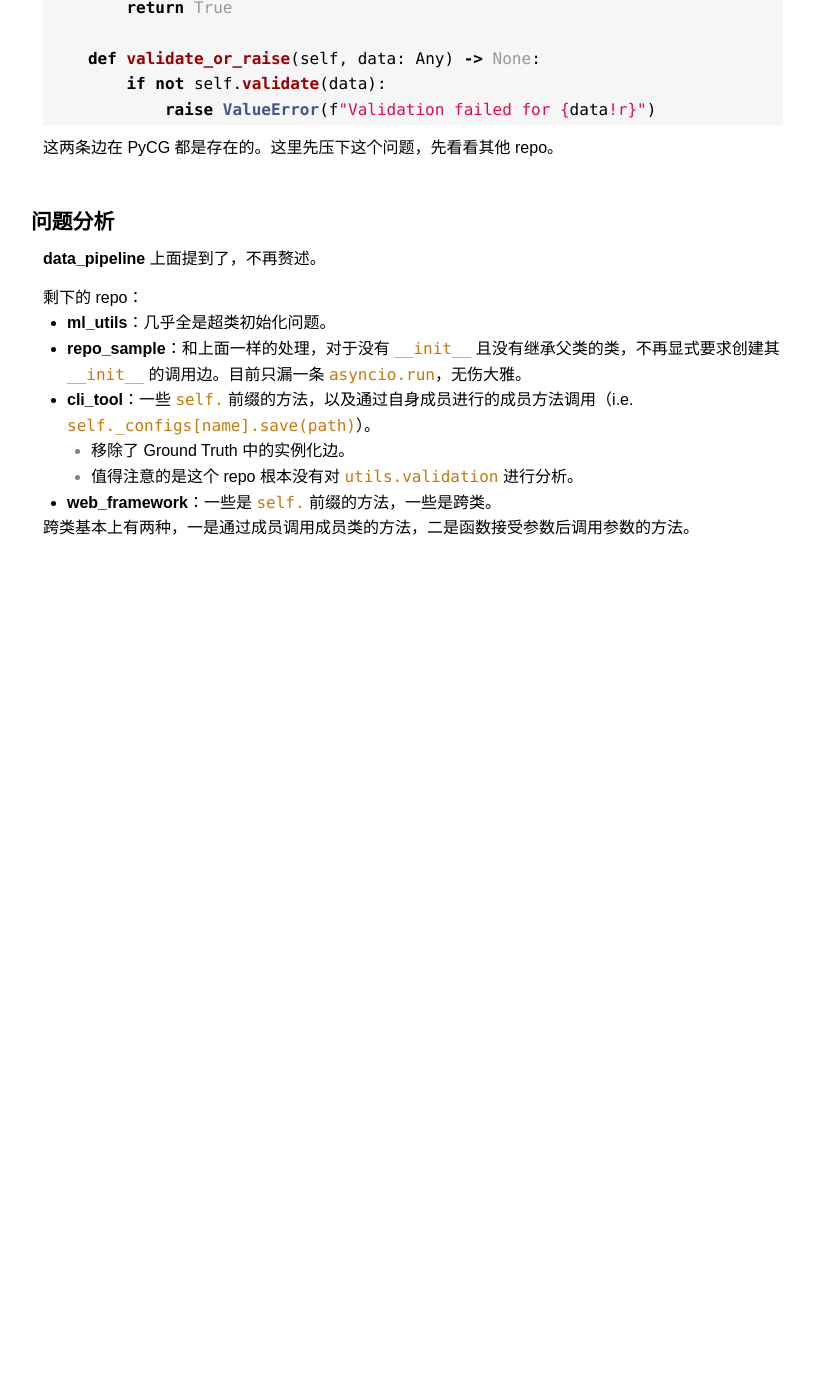
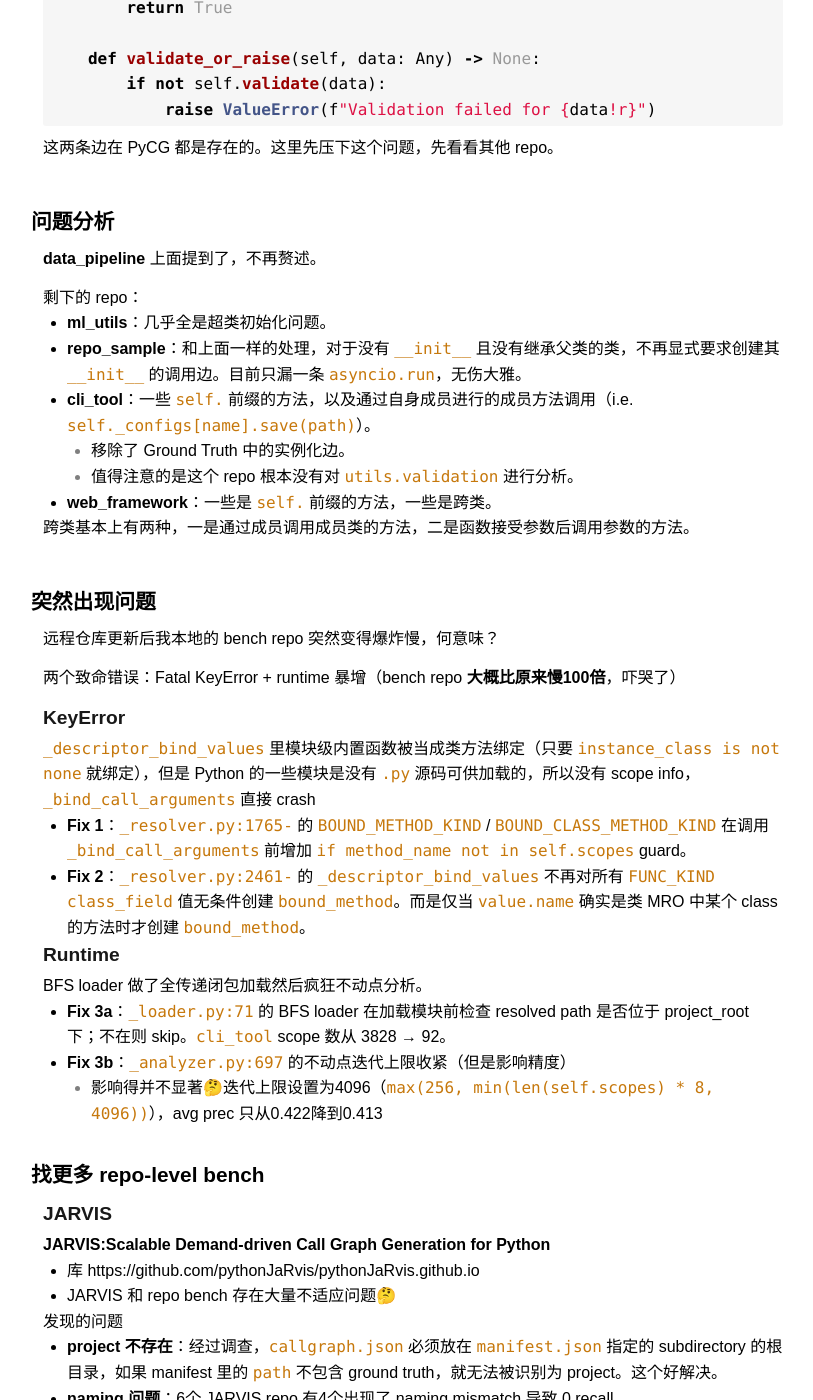
Before and after one commit to q0ppa/q0ppa.github.io, a Jekyll site: the page built from docs/lab/pyflow.md, in a window 1280 px wide and 1400 px high, scrolled down 2846 px. Shown: the whole window, without its empty margins (227-1040 px from the left). Built offline with Jekyll 4.4.1, drawn with Linux system fonts in a browser that asks for light colours; our own code applies the rules of GitHub Pages for plain Markdown files; before the commit the page ends 3447 px from its top, so only the background shows below that; some of the changed text lies outside the part shown.

Commit message:
add pyflow

```diff
--- a/docs/lab/pyflow.md
+++ b/docs/lab/pyflow.md
@@ -143,3 +143,48 @@ class Validatable:
 - **web_framework**：一些是 `self.` 前缀的方法，一些是跨类。
 
 跨类基本上有两种，一是通过成员调用成员类的方法，二是函数接受参数后调用参数的方法。
+
+### 突然出现问题
+
+远程仓库更新后我本地的 bench repo 突然变得爆炸慢，何意味？
+
+两个致命错误：Fatal KeyError + runtime 暴增（bench repo **大概比原来慢100倍**，吓哭了）
+
+#### KeyError
+
+`_descriptor_bind_values` 里模块级内置函数被当成类方法绑定（只要 `instance_class is not none` 就绑定），但是 Python 的一些模块是没有 `.py` 源码可供加载的，所以没有 scope info，`_bind_call_arguments` 直接 crash
+
+- **Fix 1**：`_resolver.py:1765-` 的 `BOUND_METHOD_KIND` / `BOUND_CLASS_METHOD_KIND` 在调用 `_bind_call_arguments` 前增加 `if method_name not in self.scopes` guard。
+- **Fix 2**：`_resolver.py:2461-` 的 `_descriptor_bind_values` 不再对所有 `FUNC_KIND class_field` 值无条件创建 `bound_method`。而是仅当 `value.name` 确实是类 MRO 中某个 class 的方法时才创建 `bound_method`。
+
+#### Runtime
+
+BFS loader 做了全传递闭包加载然后疯狂不动点分析。
+
+- **Fix 3a**：`_loader.py:71` 的 BFS loader 在加载模块前检查 resolved path 是否位于 project_root 下；不在则 skip。`cli_tool` scope 数从 3828 → 92。
+- **Fix 3b**：`_analyzer.py:697` 的不动点迭代上限收紧（但是影响精度）
+  - 影响得并不显著🤔迭代上限设置为4096（`max(256, min(len(self.scopes) * 8, 4096))`），avg prec 只从0.422降到0.413
+
+### 找更多 repo-level bench
+
+#### JARVIS
+
+**JARVIS:Scalable Demand-driven Call Graph Generation for Python**
+- 库 https://github.com/pythonJaRvis/pythonJaRvis.github.io
+- JARVIS 和 repo bench 存在大量不适应问题🤔
+
+发现的问题
+- **project 不存在**：经过调查，`callgraph.json` 必须放在 `manifest.json` 指定的 subdirectory 的根目录，如果 manifest 里的 `path` 不包含 ground truth，就无法被识别为 project。这个好解决。
+- **naming 问题**：6个 JARVIS repo 有4个出现了 naming mismatch 导致 0 recall
+
+解决方案
+- 在 `callgraph.json` 指定 `_entry_file`，而不是使用搜索模式
+- 对于每一个 ground truth（这里使用 EA exhaustive application analysis，考虑尝试别的 ground truth），调整其命名以适配 constraint 和 PyCG 的命名规则
+- PyCG 的 `import` 似乎会直接执行要分析的代码？`bpytop.py` 的第65行有一个 unguarded `args.parse_args()` 直接读 `sys.argv`，任何它不认识的 flag 会直接抛 unrecognized flag，导致 PyCG 退出。
+  - 怎么会有这种设计，Python 你无敌了，，
+  - 考虑直接在这之前先 store `sys.argv`，完成后再 load（还有上下文切换），只需要修改 repo bench runner 就行。
+- TextRank4ZH 的命名非常神奇，不好修，直接摆
+  - 加一个 `--exclude-zero-recall` flag，统计平均数据的时候排除掉 0 recall 的库，不加就不排除🤔
+
+目前剩下的问题
+- 6个 repo 的数据都不好看，修 ground truth 把它变得好看一些
```
